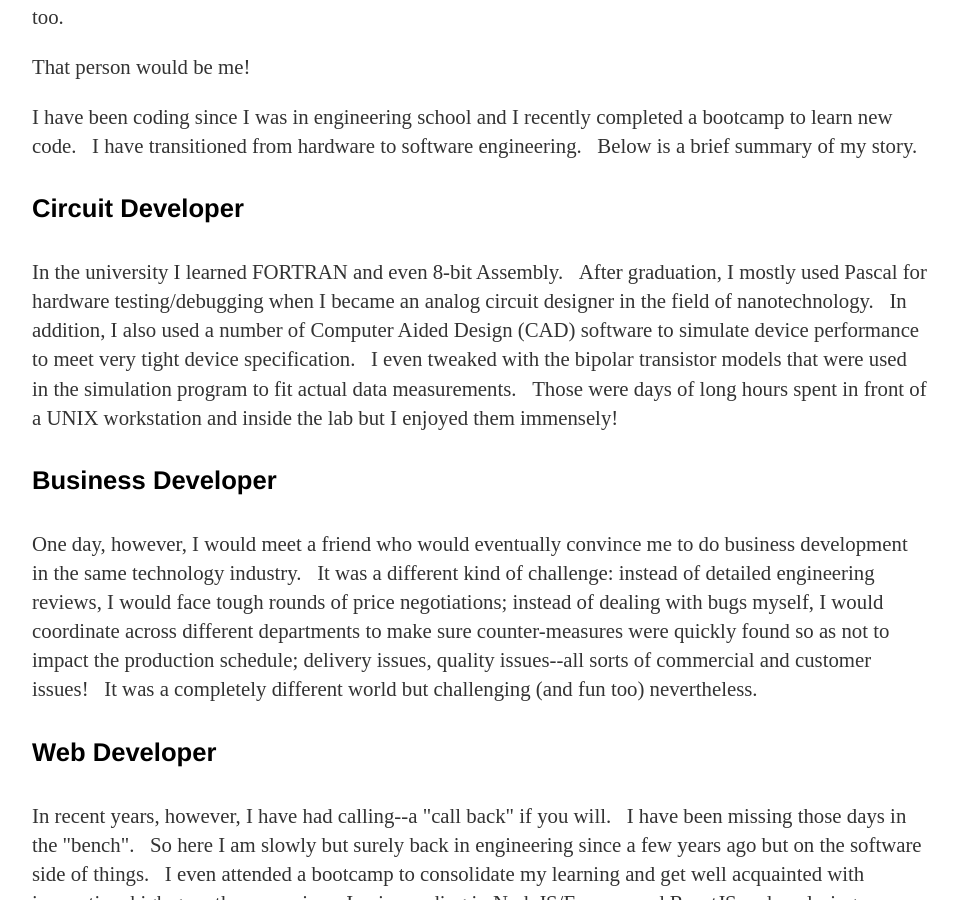
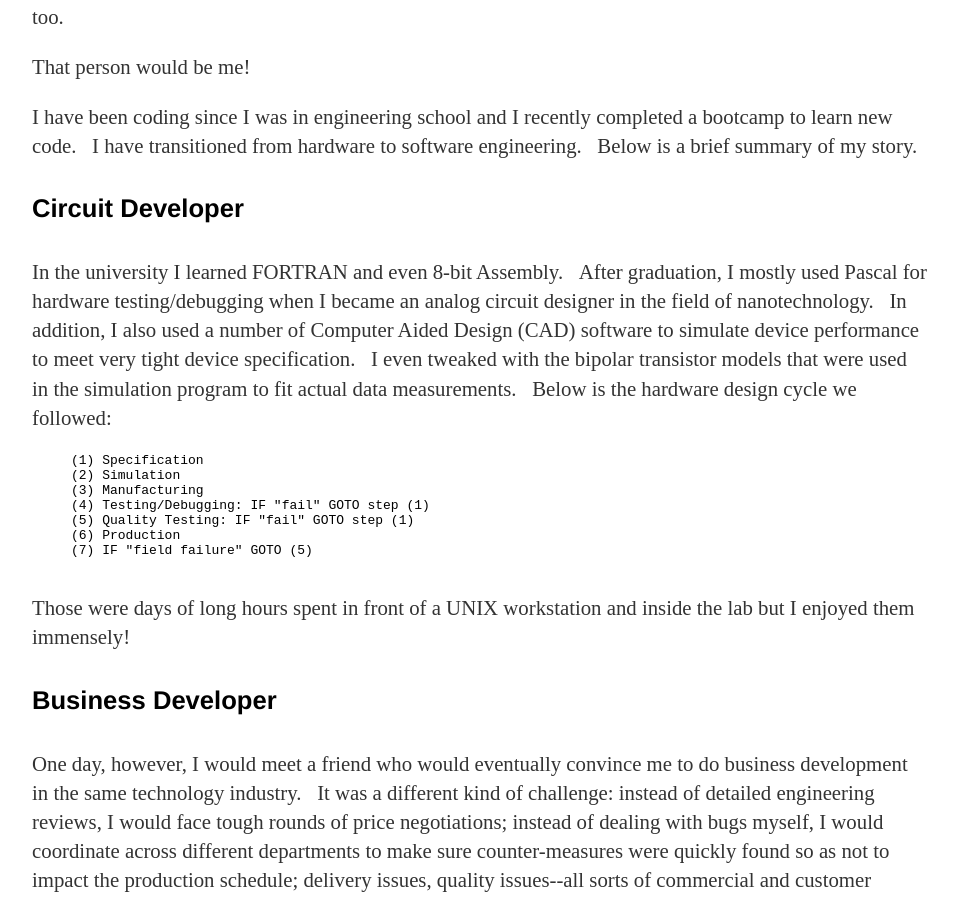
Before and after one commit to rodstaff/rodstaff.github.io, a Jekyll site: the page built from index.html, in a window 1280 px wide and 900 px high, scrolled down 604 px. Shown: the whole window, without its empty margins (160-1118 px from the left). Built offline with Jekyll 4.4.1, drawn with Linux system fonts in a browser that asks for light colours.

Commit message:
modified Home view

```diff
--- a/index.html
+++ b/index.html
@@ -11,7 +11,17 @@ title: Home
      <p>That person would be me!</p>
      <p>I have been coding since I was in engineering school and I recently completed a bootcamp to learn new code. &nbsp;&nbsp;I have transitioned from hardware to software engineering. &nbsp;&nbsp;Below is a brief summary of my story.</p>
      <h4>Circuit Developer</h4>
-     <p>In the university I learned FORTRAN and even 8-bit Assembly. &nbsp;&nbsp;After graduation, I mostly used Pascal for hardware testing/debugging when I became an analog circuit designer in the field of nanotechnology. &nbsp;&nbsp;In addition, I also used a number of Computer Aided Design (CAD) software to simulate device performance to meet very tight device specification.  &nbsp;&nbsp;I even tweaked with the bipolar transistor models that were used in the simulation program to fit actual data measurements.  &nbsp;&nbsp;Those were days of long hours spent in front of a UNIX workstation and inside the lab but I enjoyed them immensely!</p>
+     <p>In the university I learned FORTRAN and even 8-bit Assembly. &nbsp;&nbsp;After graduation, I mostly used Pascal for hardware testing/debugging when I became an analog circuit designer in the field of nanotechnology. &nbsp;&nbsp;In addition, I also used a number of Computer Aided Design (CAD) software to simulate device performance to meet very tight device specification.  &nbsp;&nbsp;I even tweaked with the bipolar transistor models that were used in the simulation program to fit actual data measurements.  &nbsp;&nbsp;Below is the hardware design cycle we followed:</p>
+     <pre>
+     (1) Specification
+     (2) Simulation
+     (3) Manufacturing
+     (4) Testing/Debugging: IF "fail" GOTO step (1)
+     (5) Quality Testing: IF "fail" GOTO step (1)
+     (6) Production
+     (7) IF "field failure" GOTO (5)
+     </pre>
+     <p>Those were days of long hours spent in front of a UNIX workstation and inside the lab but I enjoyed them immensely!</p>
      <h4>Business Developer</h4>
      <p>One day, however, I would meet a friend who would eventually convince me to do business development in the same technology industry.  &nbsp;&nbsp;It was a different kind of challenge: instead of detailed engineering reviews, I would face tough rounds of price negotiations; instead of dealing with bugs myself, I would coordinate across different departments to make sure counter-measures were quickly found so as not to impact the production schedule; delivery issues, quality issues--all sorts of commercial and customer issues!  &nbsp;&nbsp;It was a completely different world but challenging (and fun too) nevertheless. </p>
      <h4>Web Developer</h4>
```
